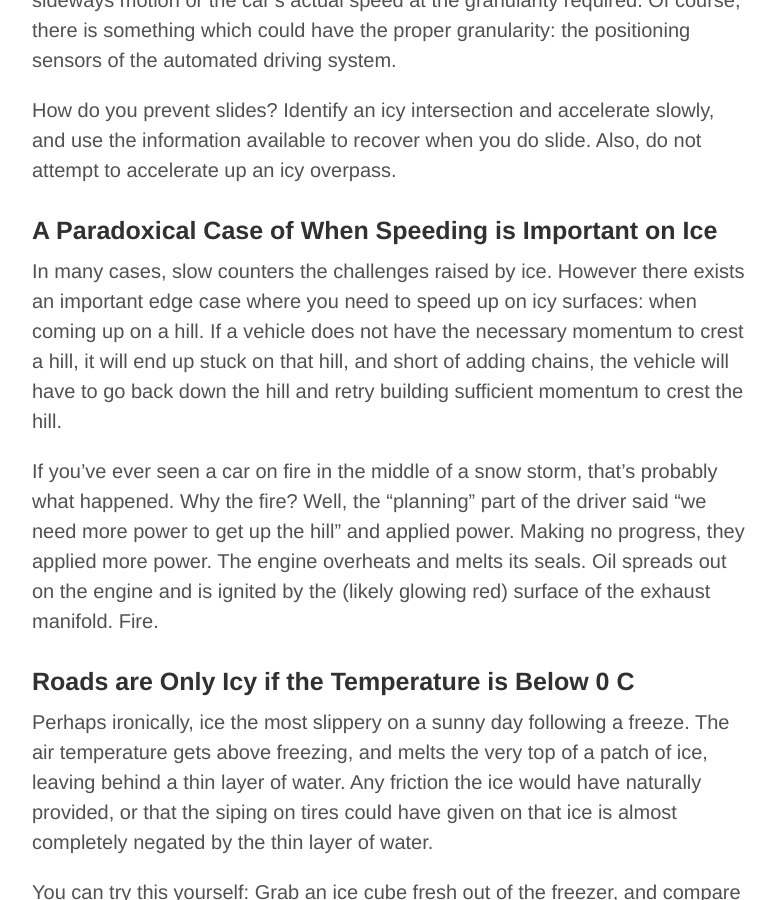
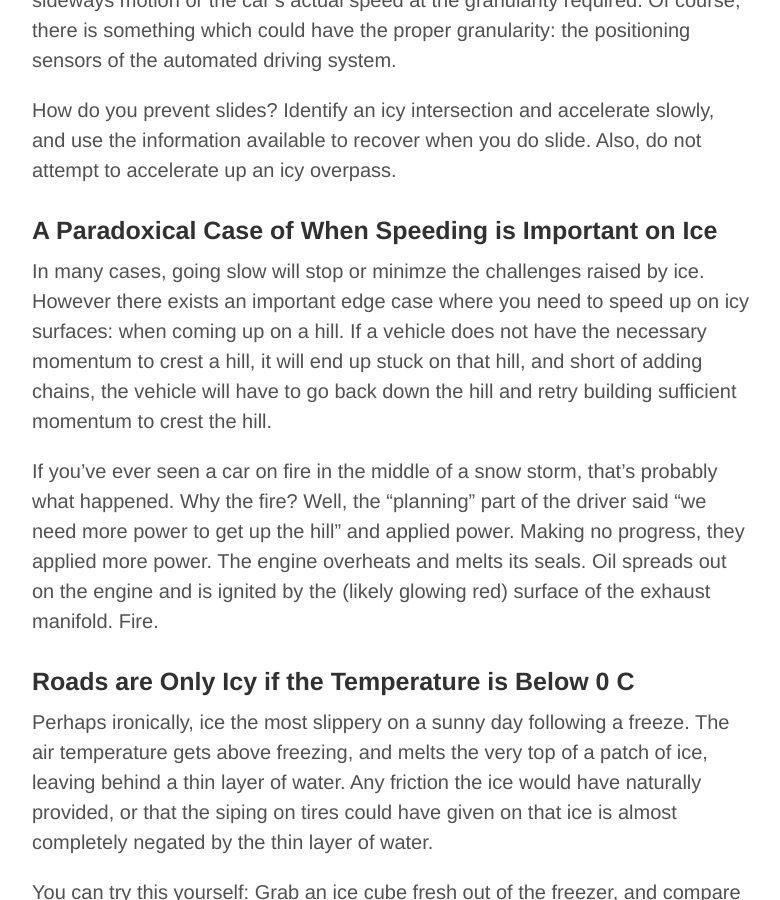
Before and after one commit to garrickp/garrickp.github.io, a Jekyll site: the page built from index.html, in a window 1280 px wide and 900 px high, scrolled down 1814 px. Shown: the whole window, without its empty margins (248-1028 px from the left). Built offline with Jekyll 4.4.1, drawn with Linux system fonts in a browser that asks for light colours; the list of posts is cut into pages by our own code.

Commit message:
Fix wording

```diff
--- a/_posts/2017-12-08-winter_driving.md
+++ b/_posts/2017-12-08-winter_driving.md
@@ -68,12 +68,12 @@ attempt to accelerate up an icy overpass.
 
 ### A Paradoxical Case of When Speeding is Important on Ice ###
 
-In many cases, slow counters the challenges raised by ice. However there exists
-an important edge case where you need to speed up on icy surfaces: when coming
-up on a hill.  If a vehicle does not have the necessary momentum to crest a
-hill, it will end up stuck on that hill, and short of adding chains, the vehicle
-will have to go back down the hill and retry building sufficient momentum to
-crest the hill.
+In many cases, going slow will stop or minimze the challenges raised by ice.
+However there exists an important edge case where you need to speed up on icy
+surfaces: when coming up on a hill.  If a vehicle does not have the necessary
+momentum to crest a hill, it will end up stuck on that hill, and short of
+adding chains, the vehicle will have to go back down the hill and retry
+building sufficient momentum to crest the hill.
 
 If you've ever seen a car on fire in the middle of a snow storm, that's probably
 what happened. Why the fire? Well, the "planning" part of the driver said "we
```
